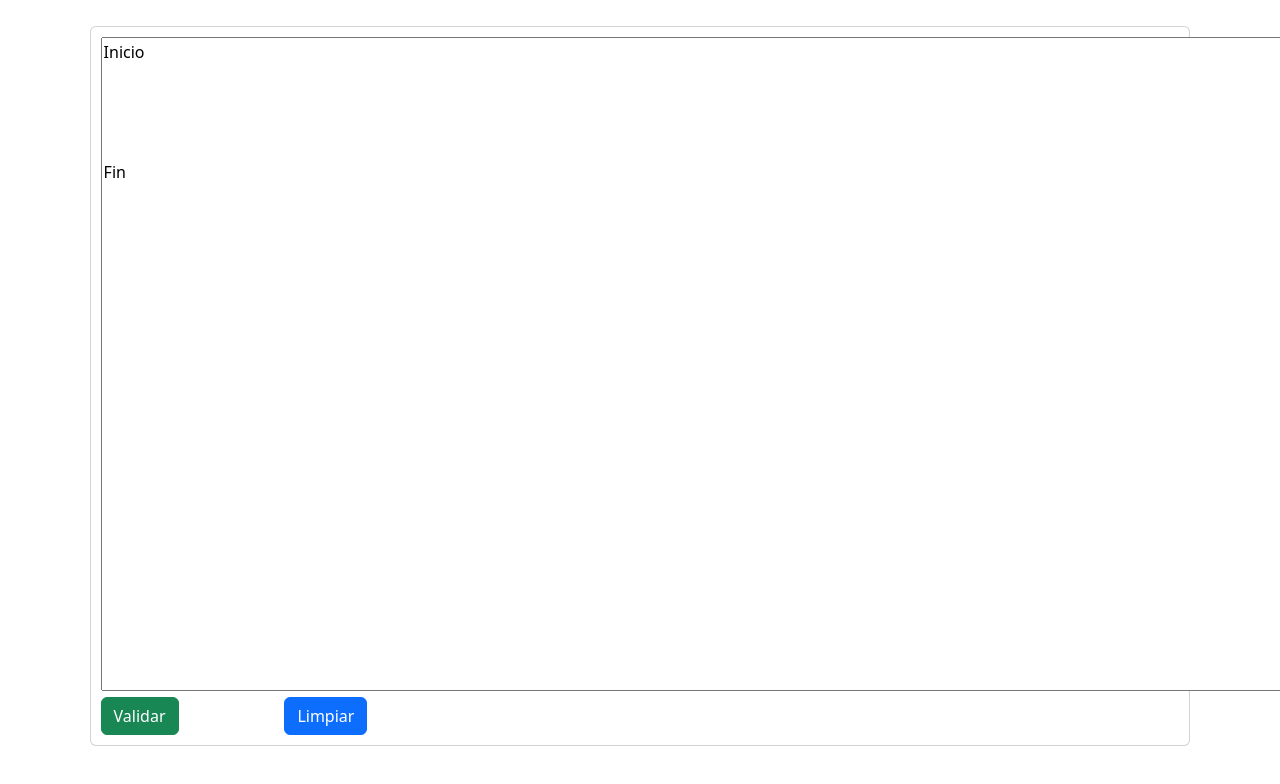
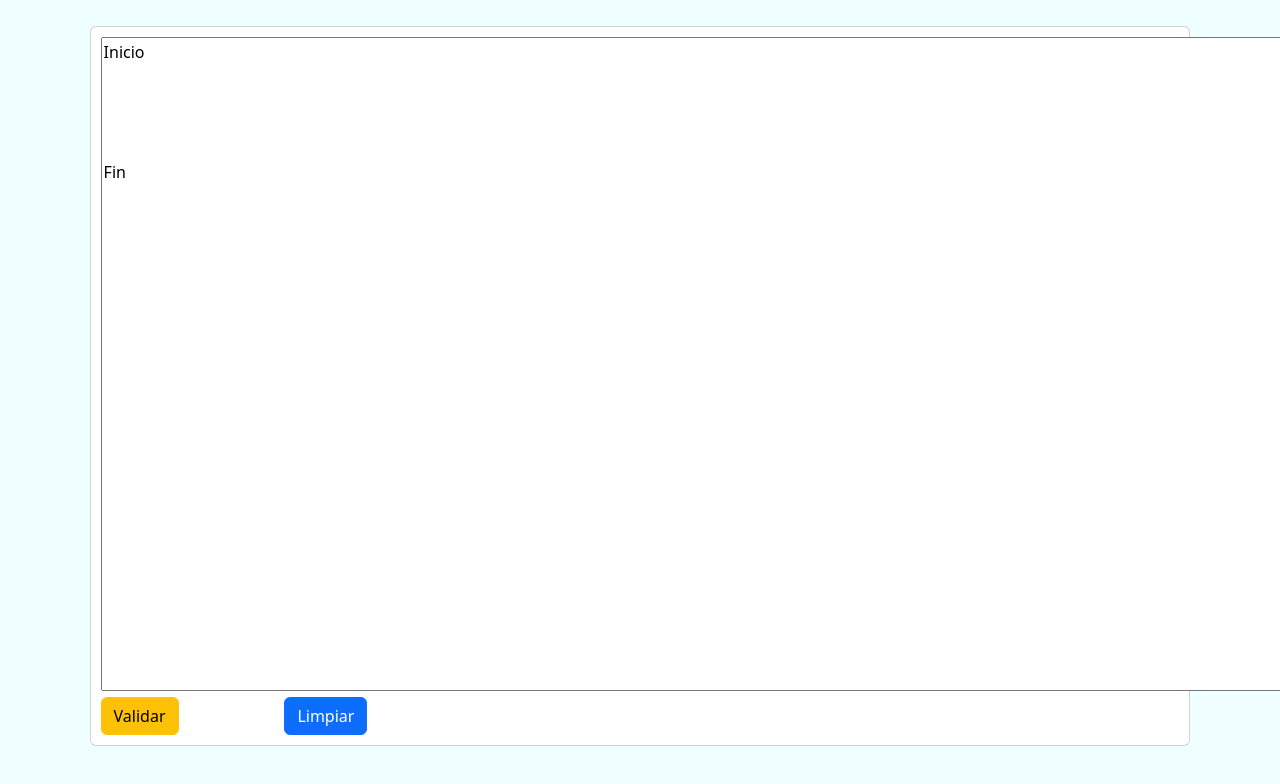
Before and after one commit to JoseParedesC/AutomatasFinalProyect, a plain HTML site: page index.html in a window 1280 px wide. Shown: the top 784 px of the page. Drawn offline with nearby package versions, Linux system fonts and the light colour scheme.

Commit message:
PruebaComits VSonline

```diff
--- a/estilos.css
+++ b/estilos.css
@@ -1,3 +1,7 @@
+body{
+    background-color: azure;
+}
+
 .card-center{
     position: relative;
     margin-left: 7%;
--- a/index.html
+++ b/index.html
@@ -18,7 +18,7 @@
                     </div>
                     <div class="row">
                         <div class="col-lg-2">
-                            <button class="btn btn-success" id="btnValidar">Validar</button>
+                            <button class="btn btn-warning" id="btnValidar">Validar</button>
                         </div>
                         <div class="col-lg-2">
                             <button class="btn btn-primary" id="btnLimpiar">Limpiar</button>
```
